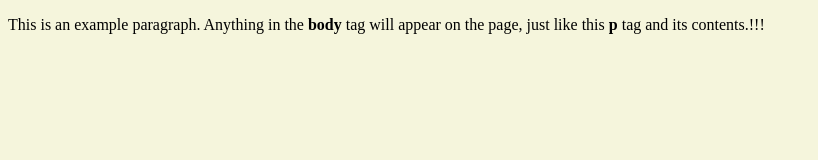
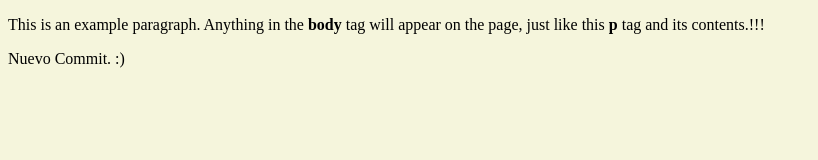
Before and after one commit to pgomez12-ai/GitHub_Pruebas, a plain HTML site: page index.html in a window 1280 px wide. Shown: the whole page, without its empty margins (0-818 px from the left). Drawn offline with Linux system fonts and the light colour scheme.

Commit message:
add new text

```diff
--- a/index.html
+++ b/index.html
@@ -6,5 +6,6 @@
   </head>
   <body>
     <p>This is an example paragraph. Anything in the <strong>body</strong> tag will appear on the page, just like this <strong>p</strong> tag and its contents.!!!</p>
+    <p>Nuevo Commit. :)</p>
   </body>
 </html>
```
